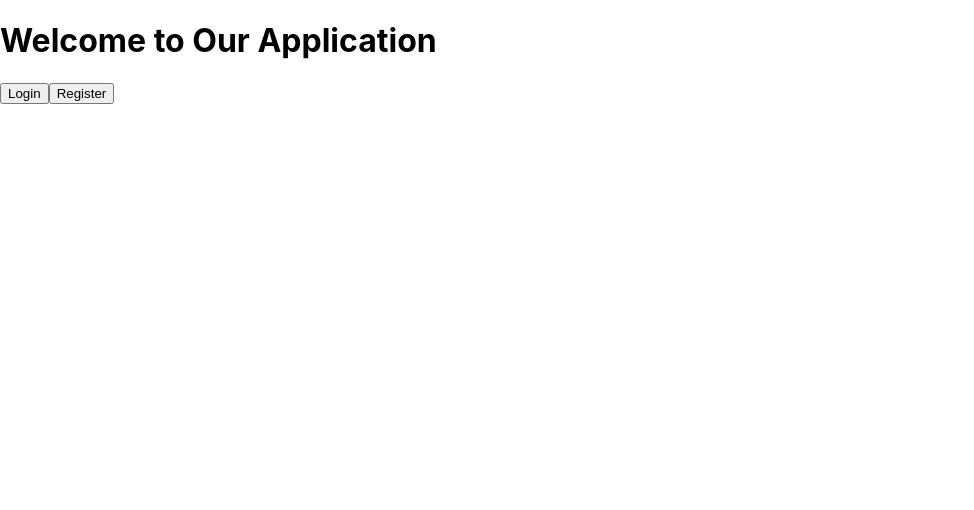
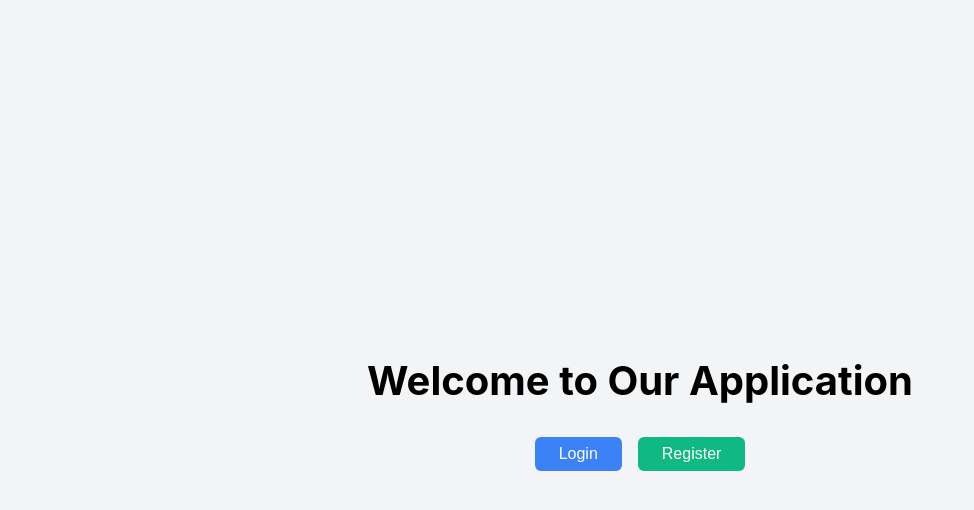
Before and after one commit to bhargav-vyas/referr-easy-front, a React (Create React App) app: page / in a window 1280 px wide. Shown: the top 510 px of the page, without its empty margins (0-974 px from the left). Built offline with nearby package versions, Linux system fonts and the light colour scheme.

Commit message:
adding the css for the home page

```diff
--- a/src/components/home.css
+++ b/src/components/home.css
@@ -1,37 +1,46 @@
-.home-container {
-  text-align: center;
-  margin-top: 80px;
-  font-family: 'Segoe UI', Tahoma, Geneva, Verdana, sans-serif;
+.homepage-container {
+  display: flex;
+  flex-direction: column;
+  align-items: center;
+  justify-content: center;
+  height: 100vh;
+  background-color: #f3f4f6; /* Equivalent to bg-gray-100 */
 }
 
-.home-title {
-  font-size: 3rem;
-  color: #2c3e50;
-  margin-bottom: 20px;
+.homepage-title {
+  font-size: 2.5rem;
+  font-weight: bold;
+  margin-bottom: 2rem;
 }
 
-.home-message {
-  font-size: 1.5rem;
-  color: #34495e;
-  margin-bottom: 30px;
+.button-group {
+  display: flex;
+  gap: 1rem;
 }
 
-.home-buttons {
-  display: flex;
-  justify-content: center;
-  gap: 20px;
+.login-button,
+.register-button {
+  padding: 0.5rem 1.5rem;
+  border: none;
+  color: white;
+  border-radius: 0.375rem;
+  cursor: pointer;
+  font-size: 1rem;
+  transition: background-color 0.3s;
 }
 
-.home-btn {
-  padding: 12px 24px;
-  background-color: #3498db;
-  color: white;
-  border-radius: 8px;
-  text-decoration: none;
-  font-size: 1rem;
-  transition: background-color 0.3s ease;
+.login-button {
+  background-color: #3b82f6; /* blue-500 */
 }
 
-.home-btn:hover {
-  background-color: #2980b9;
+.login-button:hover {
+  background-color: #1d4ed8; /* blue-700 */
 }
+
+.register-button {
+  background-color: #10b981; /* green-500 */
+}
+
+.register-button:hover {
+  background-color: #047857; /* green-700 */
+}
--- a/src/components/home.js
+++ b/src/components/home.js
@@ -1,6 +1,6 @@
 import React from 'react';
 import { useNavigate } from 'react-router-dom';
-
+import './home.css'; // Optional: style as needed
 const HomePage = () => {
   const navigate = useNavigate();
 
```
